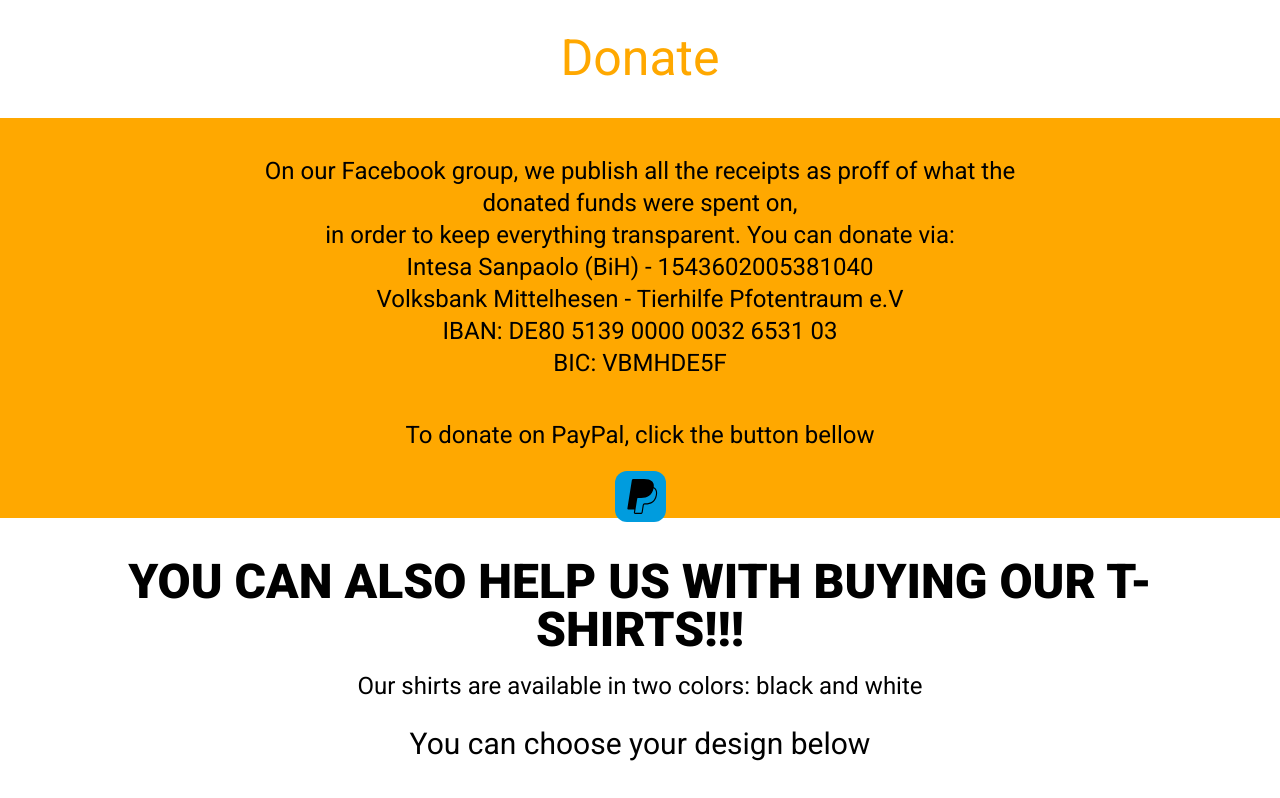
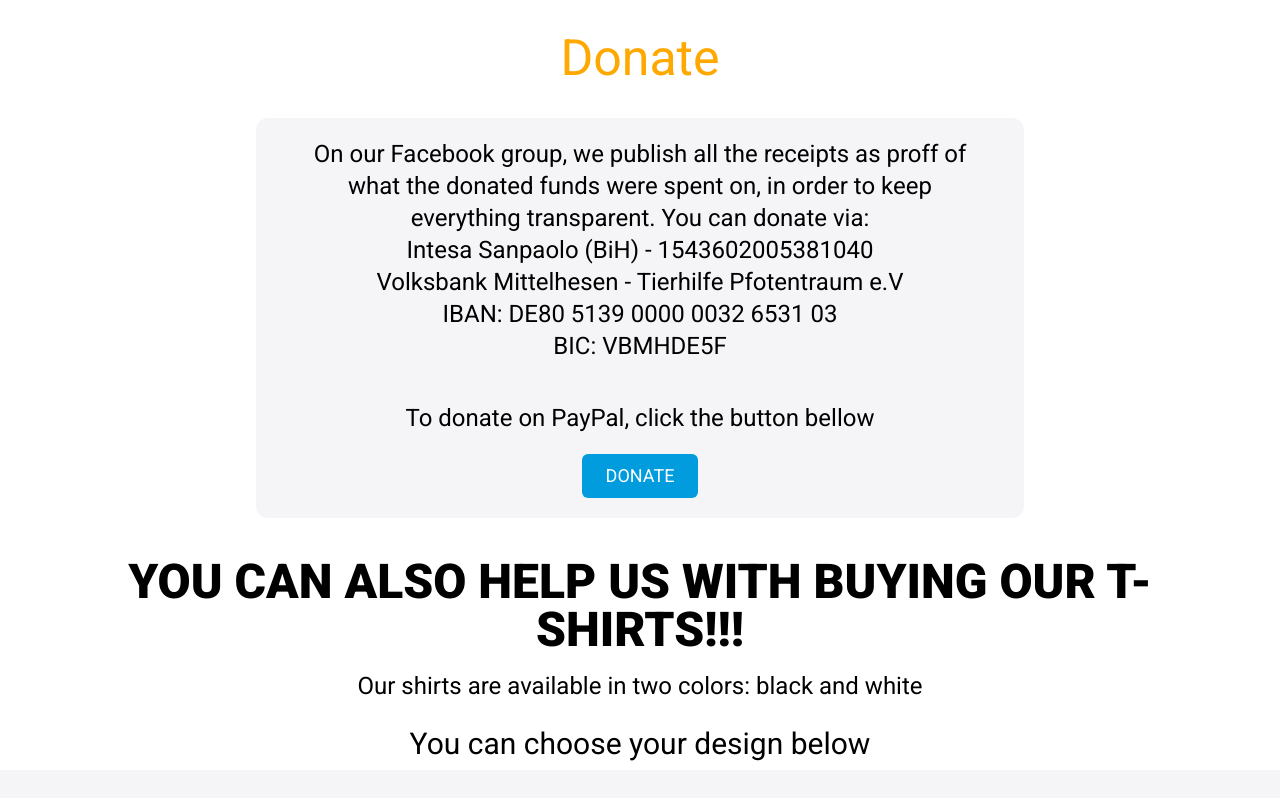
Before and after one commit to DenisKantic/ADOPT_PETS_NIRINA_COLLAB, a React (Create React App) app: page /Donate in a window 1280 px wide. Shown: the part 562-1360 px from the top of the page. Built offline with nearby package versions, Linux system fonts and the light colour scheme.

Commit message:
donate finished and tested, new design implemented

```diff
--- a/src/components/Donate/Donate.jsx
+++ b/src/components/Donate/Donate.jsx
@@ -42,18 +42,21 @@
                     xss:text-4xl
                     sm:text-[50px]">Donate</h1>
 
-              <div className='w-full mx-auto pt-10 text-center bg-[#ffa800] h-[50vh]'>
-                  <p className='h-full flex justify-center items-center mx-auto text-black flex-col
-                                xss:w-[90%] xss:text-sm
-                                md:w-[60%] md:text-xl lg:text-2xl'>
-                    On our Facebook group, we publish all the receipts as proff of what the donated funds were spent on, <br />
+              <div className='rounded-xl flex justify-center items-center mx-auto text-center bg-[#f5f5f7] min-h-[50vh] border-[#ffa800] border-1
+                              xss:w-[90%]
+                              mdd:w-[70%]
+                              lg:w-[60%]'>
+                  <p className='h-full flex justify-center items-center  mx-auto text-black flex-col p-2
+                                xss:w-[90%] xss:text-md
+                                md:w-[90%] md:text-lg lg:text-2xl'>
+                    On our Facebook group, we publish all the receipts as proff of what the donated funds were spent on,
                     in order to keep everything transparent. You can donate via: <br />
                     Intesa Sanpaolo (BiH) - 1543602005381040 <br />
                     Volksbank Mittelhesen - Tierhilfe Pfotentraum e.V  <br />
                     IBAN: DE80 5139 0000 0032 6531 03 <br />
                     BIC: VBMHDE5F <br />
-                  <p className='xss:text-lg xss:pt-2 md:pt-10 md:text-2xl'>To donate on PayPal, click the button bellow</p>
-                  <a href="https://www.PayPal.me/Nirinashelter" className='bg-[#009cde] p-2 mt-5 rounded-xl'><BsPaypal size={35}/></a>
+                  <p className='xss:text-md xss:pt-2 md:pt-10 md:text-2xl'>To donate on PayPal, click the button bellow</p>
+                  <a href="https://www.PayPal.me/Nirinashelter" className='bg-[#009cde] text-lg text-white px-6 py-2 mt-5 rounded-md'>DONATE</a>
                   </p>
 
               </div>
@@ -66,7 +69,7 @@
 
               <p className='text-center text-3xl p-2'>You can choose your design below</p>
 
-              <div> {/* main div for grid */}
+              <div className='bg-[#f5f5f7]'> {/* main div for grid */}
 
                   <h1 className='text-center text-2xl pt-10'>White design #1</h1>
                 <div className='grid w-[50%] mx-auto
@@ -100,7 +103,7 @@
                   <img src={back_logo_black} alt="shirt" />
                 </div>
 
-                <h1 className='text-center text-[50px] p-10'>Here you have live examples of our shirts</h1>
+                <h1 className='text-center  xss:text-2xl md:text-4xl p-10'>Here you have live examples of our shirts</h1>
 
                 <div className='grid w-[90%] mx-auto
                                 xss:grid-cols-1
```
